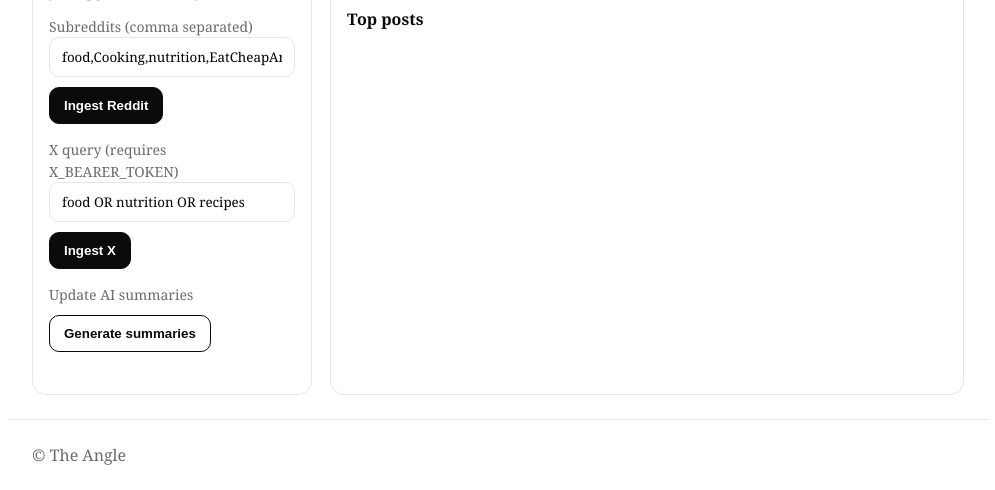
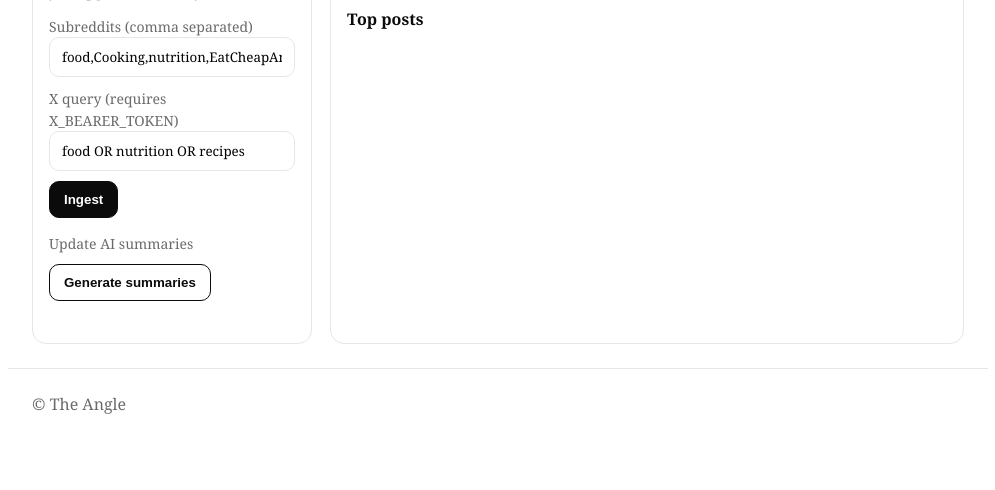
Before and after one commit to blaxb/the-angle, a FastAPI app: template app/templates/dashboard.html in a window 1280 px wide. Shown: the part 435-925 px from the top of the page, without its empty margins (142-1137 px from the left). After the commit the page ends 849 px from the top, so only its background shows below. Run offline with FastAPI, Linux system fonts and the light colour scheme; the template is opened without the code that fills it, so the values that code supplies are empty; parts of the project's set-up code (start-up, migrations or seed data) failed here and were passed over.

Commit message:
Point ingest form to combined endpoint

```diff
--- a/app/templates/dashboard.html
+++ b/app/templates/dashboard.html
@@ -16,20 +16,14 @@
       <b>Ingest</b>
       <p class="small">Start with Reddit. X is enabled once you upgrade and add your token.</p>
 
-      <form method="post" action="/ingest/reddit">
+      <form method="post" action="/ingest/all">
         <label class="small">Subreddits (comma separated)</label>
         <input class="input" name="subreddits" value="food,Cooking,nutrition,EatCheapAndHealthy,recipes" />
         <div style="height:10px"></div>
-        <button class="btn" type="submit">Ingest Reddit</button>
-      </form>
-
-  <div style="height:14px"></div>
-
-      <form method="post" action="/ingest/x">
         <label class="small">X query (requires X_BEARER_TOKEN)</label>
-        <input class="input" name="query" value="food OR nutrition OR recipes" />
+        <input class="input" name="x_query" value="food OR nutrition OR recipes" />
         <div style="height:10px"></div>
-        <button class="btn" type="submit">Ingest X</button>
+        <button class="btn" type="submit">Ingest</button>
       </form>
 
       <div style="height:14px"></div>
--- a/requirements.txt
+++ b/requirements.txt
@@ -7,6 +7,7 @@ python-dotenv==1.0.1
 jinja2==3.1.4
 httpx==0.27.2
 passlib[bcrypt]==1.7.4
+argon2-cffi==23.1.0
 python-multipart==0.0.9
 stripe==10.12.0
 openai==1.40.6
```
